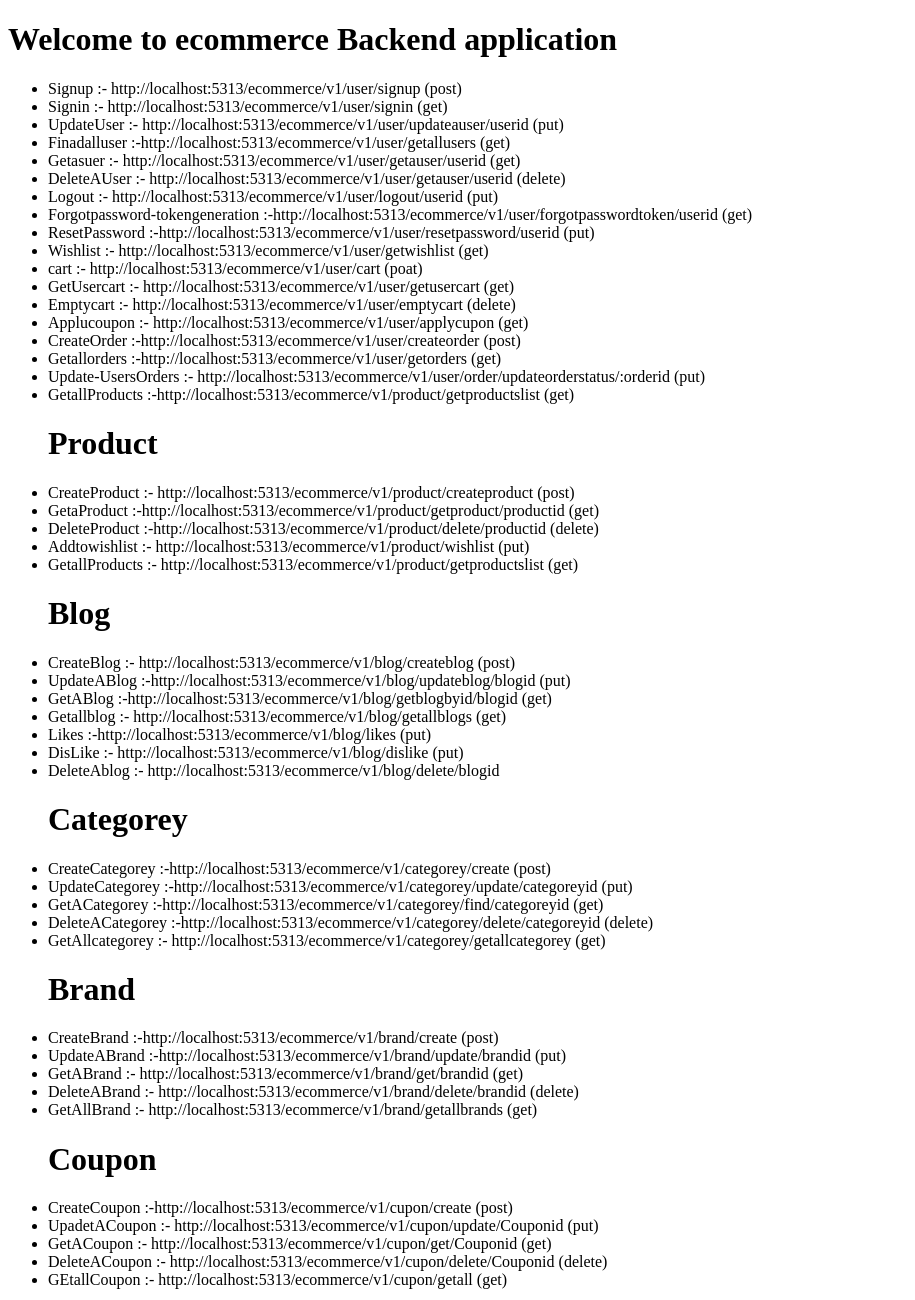
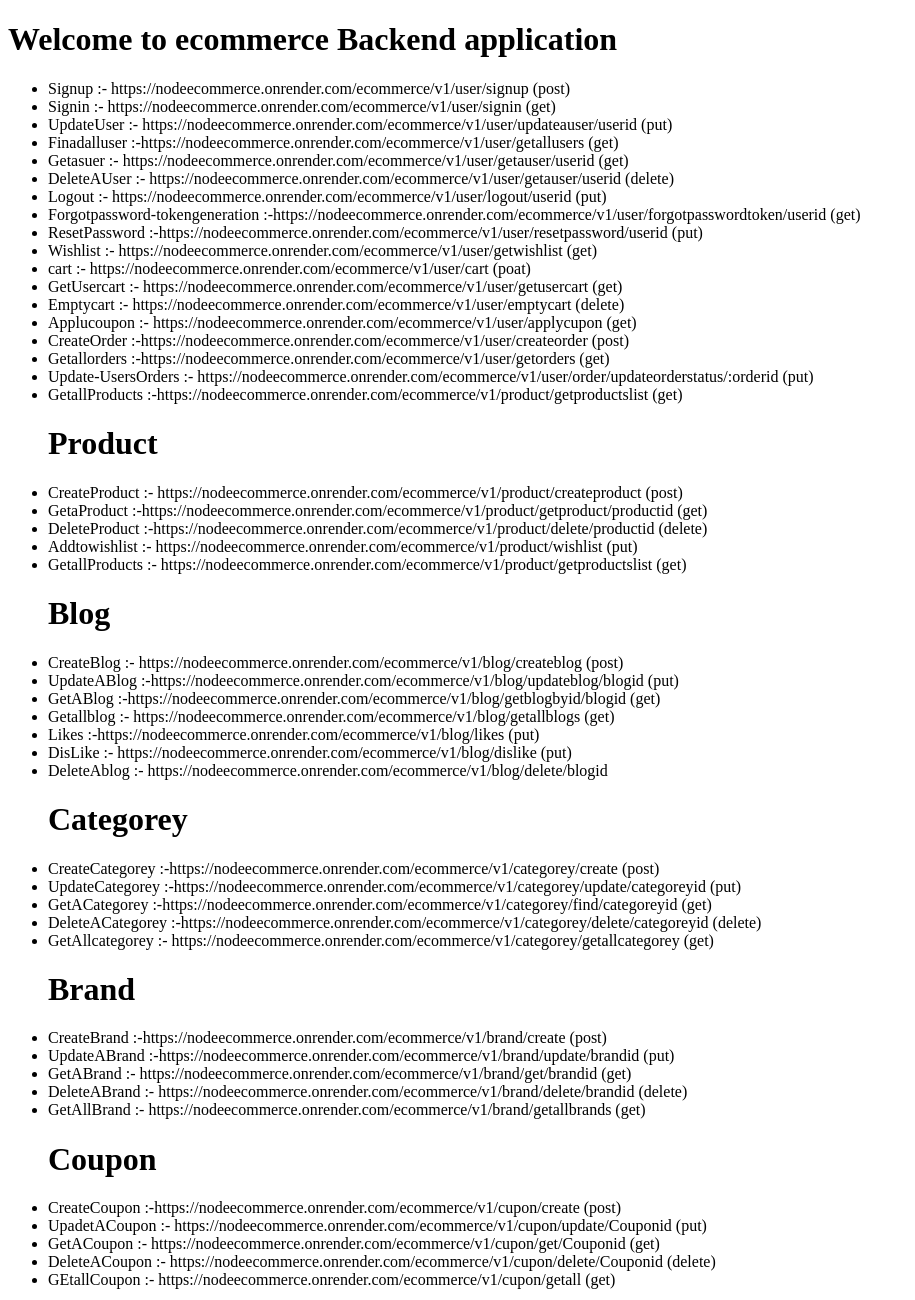
Before and after one commit to kereajay/NodeEcommerce, a website: page index.html in a window 1280 px wide. Shown: the whole page, without its empty margins (0-915 px from the left). Drawn offline with Linux system fonts and the light colour scheme.

Commit message:
final and updated hosted link

```diff
--- a/index.html
+++ b/index.html
@@ -9,65 +9,65 @@
 
     <h1>Welcome to ecommerce Backend application</h1>
     <ul>
-        <li>Signup :- http://localhost:5313/ecommerce/v1/user/signup (post) </li>
+        <li>Signup :- https://nodeecommerce.onrender.com/ecommerce/v1/user/signup (post) </li>
         <!-- <br> -->
-        <li>Signin :- http://localhost:5313/ecommerce/v1/user/signin (get) </li>
-        <li>UpdateUser :- http://localhost:5313/ecommerce/v1/user/updateauser/userid (put)</li>
-        <li>Finadalluser :-http://localhost:5313/ecommerce/v1/user/getallusers (get) </li>
-        <li>Getasuer :- http://localhost:5313/ecommerce/v1/user/getauser/userid (get)</li>
-        <li>DeleteAUser :- http://localhost:5313/ecommerce/v1/user/getauser/userid (delete)</li>
-        <li>Logout :- http://localhost:5313/ecommerce/v1/user/logout/userid (put)</li>
-        <li>Forgotpassword-tokengeneration :-http://localhost:5313/ecommerce/v1/user/forgotpasswordtoken/userid  (get)</li>
-        <li>ResetPassword :-http://localhost:5313/ecommerce/v1/user/resetpassword/userid  (put) </li>
-        <li>Wishlist :- http://localhost:5313/ecommerce/v1/user/getwishlist (get)</li>
-        <li>cart :- http://localhost:5313/ecommerce/v1/user/cart (poat)</li>
-        <li>GetUsercart :- http://localhost:5313/ecommerce/v1/user/getusercart (get)</li>
-        <li>Emptycart :- http://localhost:5313/ecommerce/v1/user/emptycart (delete)</li>
-        <li>Applucoupon :- http://localhost:5313/ecommerce/v1/user/applycupon (get)</li>
-        <li>CreateOrder :-http://localhost:5313/ecommerce/v1/user/createorder (post)</li>
-        <li>Getallorders :-http://localhost:5313/ecommerce/v1/user/getorders (get) </li>
-        <li>Update-UsersOrders :- http://localhost:5313/ecommerce/v1/user/order/updateorderstatus/:orderid (put)</li>
-        <li>GetallProducts :-http://localhost:5313/ecommerce/v1/product/getproductslist (get)</li>
+        <li>Signin :- https://nodeecommerce.onrender.com/ecommerce/v1/user/signin (get) </li>
+        <li>UpdateUser :- https://nodeecommerce.onrender.com/ecommerce/v1/user/updateauser/userid (put)</li>
+        <li>Finadalluser :-https://nodeecommerce.onrender.com/ecommerce/v1/user/getallusers (get) </li>
+        <li>Getasuer :- https://nodeecommerce.onrender.com/ecommerce/v1/user/getauser/userid (get)</li>
+        <li>DeleteAUser :- https://nodeecommerce.onrender.com/ecommerce/v1/user/getauser/userid (delete)</li>
+        <li>Logout :- https://nodeecommerce.onrender.com/ecommerce/v1/user/logout/userid (put)</li>
+        <li>Forgotpassword-tokengeneration :-https://nodeecommerce.onrender.com/ecommerce/v1/user/forgotpasswordtoken/userid  (get)</li>
+        <li>ResetPassword :-https://nodeecommerce.onrender.com/ecommerce/v1/user/resetpassword/userid  (put) </li>
+        <li>Wishlist :- https://nodeecommerce.onrender.com/ecommerce/v1/user/getwishlist (get)</li>
+        <li>cart :- https://nodeecommerce.onrender.com/ecommerce/v1/user/cart (poat)</li>
+        <li>GetUsercart :- https://nodeecommerce.onrender.com/ecommerce/v1/user/getusercart (get)</li>
+        <li>Emptycart :- https://nodeecommerce.onrender.com/ecommerce/v1/user/emptycart (delete)</li>
+        <li>Applucoupon :- https://nodeecommerce.onrender.com/ecommerce/v1/user/applycupon (get)</li>
+        <li>CreateOrder :-https://nodeecommerce.onrender.com/ecommerce/v1/user/createorder (post)</li>
+        <li>Getallorders :-https://nodeecommerce.onrender.com/ecommerce/v1/user/getorders (get) </li>
+        <li>Update-UsersOrders :- https://nodeecommerce.onrender.com/ecommerce/v1/user/order/updateorderstatus/:orderid (put)</li>
+        <li>GetallProducts :-https://nodeecommerce.onrender.com/ecommerce/v1/product/getproductslist (get)</li>
 
         <h1>Product</h1>
 
-        <li>CreateProduct :- http://localhost:5313/ecommerce/v1/product/createproduct (post)</li>
-        <li>GetaProduct :-http://localhost:5313/ecommerce/v1/product/getproduct/productid  (get)</li>
-        <li>DeleteProduct :-http://localhost:5313/ecommerce/v1/product/delete/productid (delete)</li>
-        <li>Addtowishlist :- http://localhost:5313/ecommerce/v1/product/wishlist (put)</li>
-        <li>GetallProducts :- http://localhost:5313/ecommerce/v1/product/getproductslist (get)</li>
+        <li>CreateProduct :- https://nodeecommerce.onrender.com/ecommerce/v1/product/createproduct (post)</li>
+        <li>GetaProduct :-https://nodeecommerce.onrender.com/ecommerce/v1/product/getproduct/productid  (get)</li>
+        <li>DeleteProduct :-https://nodeecommerce.onrender.com/ecommerce/v1/product/delete/productid (delete)</li>
+        <li>Addtowishlist :- https://nodeecommerce.onrender.com/ecommerce/v1/product/wishlist (put)</li>
+        <li>GetallProducts :- https://nodeecommerce.onrender.com/ecommerce/v1/product/getproductslist (get)</li>
 
         <h1>Blog</h1>
-        <li>CreateBlog :- http://localhost:5313/ecommerce/v1/blog/createblog (post)</li>
-        <li>UpdateABlog :-http://localhost:5313/ecommerce/v1/blog/updateblog/blogid (put)</li>
-        <li>GetABlog :-http://localhost:5313/ecommerce/v1/blog/getblogbyid/blogid (get)</li>
-        <li>Getallblog :- http://localhost:5313/ecommerce/v1/blog/getallblogs (get) </li>
-        <li>Likes :-http://localhost:5313/ecommerce/v1/blog/likes (put) </li>
-        <li>DisLike :- http://localhost:5313/ecommerce/v1/blog/dislike (put) </li>
-        <li>DeleteAblog :- http://localhost:5313/ecommerce/v1/blog/delete/blogid</li>
+        <li>CreateBlog :- https://nodeecommerce.onrender.com/ecommerce/v1/blog/createblog (post)</li>
+        <li>UpdateABlog :-https://nodeecommerce.onrender.com/ecommerce/v1/blog/updateblog/blogid (put)</li>
+        <li>GetABlog :-https://nodeecommerce.onrender.com/ecommerce/v1/blog/getblogbyid/blogid (get)</li>
+        <li>Getallblog :- https://nodeecommerce.onrender.com/ecommerce/v1/blog/getallblogs (get) </li>
+        <li>Likes :-https://nodeecommerce.onrender.com/ecommerce/v1/blog/likes (put) </li>
+        <li>DisLike :- https://nodeecommerce.onrender.com/ecommerce/v1/blog/dislike (put) </li>
+        <li>DeleteAblog :- https://nodeecommerce.onrender.com/ecommerce/v1/blog/delete/blogid</li>
 
         <h1>Categorey</h1>
-        <li>CreateCategorey :-http://localhost:5313/ecommerce/v1/categorey/create (post) </li>
-        <li>UpdateCategorey :-http://localhost:5313/ecommerce/v1/categorey/update/categoreyid (put) </li>
-        <li>GetACategorey :-http://localhost:5313/ecommerce/v1/categorey/find/categoreyid (get) </li>
-        <li>DeleteACategorey :-http://localhost:5313/ecommerce/v1/categorey/delete/categoreyid (delete) </li>
-        <li>GetAllcategorey :- http://localhost:5313/ecommerce/v1/categorey/getallcategorey (get)</li>
+        <li>CreateCategorey :-https://nodeecommerce.onrender.com/ecommerce/v1/categorey/create (post) </li>
+        <li>UpdateCategorey :-https://nodeecommerce.onrender.com/ecommerce/v1/categorey/update/categoreyid (put) </li>
+        <li>GetACategorey :-https://nodeecommerce.onrender.com/ecommerce/v1/categorey/find/categoreyid (get) </li>
+        <li>DeleteACategorey :-https://nodeecommerce.onrender.com/ecommerce/v1/categorey/delete/categoreyid (delete) </li>
+        <li>GetAllcategorey :- https://nodeecommerce.onrender.com/ecommerce/v1/categorey/getallcategorey (get)</li>
 
 
         <h1>Brand</h1>
-        <li>CreateBrand :-http://localhost:5313/ecommerce/v1/brand/create (post) </li>
-        <li>UpdateABrand :-http://localhost:5313/ecommerce/v1/brand/update/brandid (put) </li>
-        <li>GetABrand :- http://localhost:5313/ecommerce/v1/brand/get/brandid (get) </li>
-        <li>DeleteABrand :- http://localhost:5313/ecommerce/v1/brand/delete/brandid (delete) </li>
-        <li>GetAllBrand :- http://localhost:5313/ecommerce/v1/brand/getallbrands (get) </li>
+        <li>CreateBrand :-https://nodeecommerce.onrender.com/ecommerce/v1/brand/create (post) </li>
+        <li>UpdateABrand :-https://nodeecommerce.onrender.com/ecommerce/v1/brand/update/brandid (put) </li>
+        <li>GetABrand :- https://nodeecommerce.onrender.com/ecommerce/v1/brand/get/brandid (get) </li>
+        <li>DeleteABrand :- https://nodeecommerce.onrender.com/ecommerce/v1/brand/delete/brandid (delete) </li>
+        <li>GetAllBrand :- https://nodeecommerce.onrender.com/ecommerce/v1/brand/getallbrands (get) </li>
 
          <h1>Coupon</h1>
 
-        <li>CreateCoupon :-http://localhost:5313/ecommerce/v1/cupon/create (post) </li>
-        <li>UpadetACoupon :- http://localhost:5313/ecommerce/v1/cupon/update/Couponid (put) </li>
-        <li>GetACoupon :- http://localhost:5313/ecommerce/v1/cupon/get/Couponid (get) </li>
-        <li>DeleteACoupon :- http://localhost:5313/ecommerce/v1/cupon/delete/Couponid (delete) </li>
-        <li>GEtallCoupon :- http://localhost:5313/ecommerce/v1/cupon/getall (get) </li>
+        <li>CreateCoupon :-https://nodeecommerce.onrender.com/ecommerce/v1/cupon/create (post) </li>
+        <li>UpadetACoupon :- https://nodeecommerce.onrender.com/ecommerce/v1/cupon/update/Couponid (put) </li>
+        <li>GetACoupon :- https://nodeecommerce.onrender.com/ecommerce/v1/cupon/get/Couponid (get) </li>
+        <li>DeleteACoupon :- https://nodeecommerce.onrender.com/ecommerce/v1/cupon/delete/Couponid (delete) </li>
+        <li>GEtallCoupon :- https://nodeecommerce.onrender.com/ecommerce/v1/cupon/getall (get) </li>
 
     </ul>
 
```
